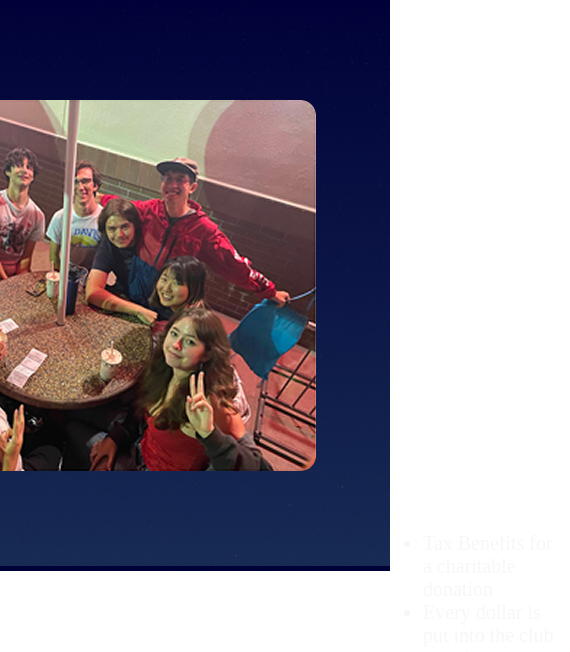
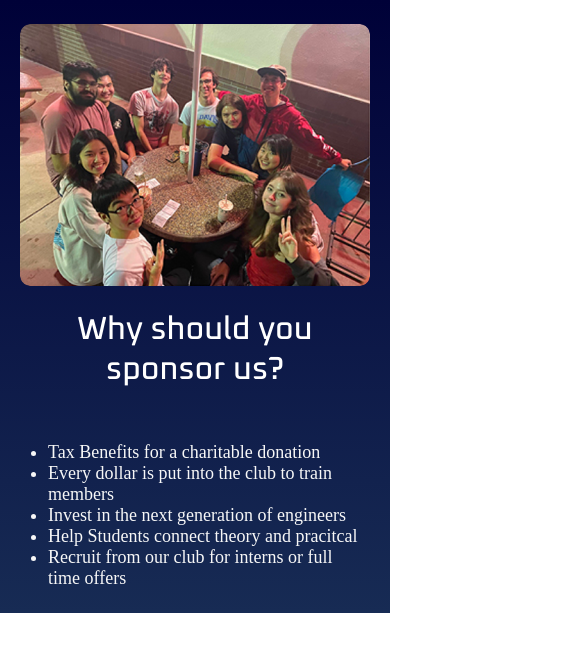
Before and after one commit to include-davis/sss, a Next.js app: page /why_sponsor_us in a window 390 px wide. Shown: the top 652 px of the page, 570 px wide, since content can reach past the window. Built offline with nearby package versions, Linux system fonts and the light colour scheme.

Commit message:
update2
Update2 with desktop and mobile

```diff
--- a/app/(pages)/why_sponsor_us/page.module.scss
+++ b/app/(pages)/why_sponsor_us/page.module.scss
@@ -4,12 +4,23 @@
     //width: 90rem;
     max-width: 90rem;
     //height: 35.375rem;
-    margin: 0 auto;
-    padding: 6.25rem  6.25rem ;
+    margin:  auto;
+    padding: 6.25rem 6.25rem 6.25rem 6.25rem ;
     align-items: flex-start;
     gap: 0.625rem;
-    background: url('/Frame 1618873348.png');
+    background: url('/public/Frame 1618873348.png') lightgray 0% 0% / 100px 100px repeat, linear-gradient(180deg, #000138 0%, #172B54 100%);
     //keep this as background
+
+    @include mixins.tablet{
+        padding: 4rem 3rem 0 3rem;
+        margin:auto;
+    }
+
+    @include mixins.phone {
+        padding: 1.5rem 1.25rem;
+        background: var(--Blue-Gradient, linear-gradient(180deg, #000138 0%, #172B54 100%));
+        margin:auto;
+    }
 
 }
 
@@ -21,6 +32,16 @@
     gap: 4.6875rem;
     //flex-shrink: 0;
     //not necessary align-self: stretch;
+
+    @include mixins.tablet {
+        flex-direction: column;
+        gap: 2rem;
+    }
+
+    @include mixins.phone{
+        width:100%;
+        gap:1.5rem;
+    }
 }
 
 .textContainer{
@@ -31,6 +52,15 @@
     align-items: center;
     gap: 2rem;
     //for title and texts
+
+    @include mixins.tablet{
+        width: 100%;
+        height: auto;
+    }
+
+    @include mixins.phone{
+        gap:1.5rem;
+    }
 }
 
 .SponsorUsTitle {
@@ -43,6 +73,10 @@
     font-weight: 500;
     line-height: normal;
     margin:0 0 1rem 0;
+
+    @include mixins.phone{
+        font-size: 2rem;
+    }
 }
 
 .benefit{
@@ -60,6 +94,11 @@
     line-height: normal;
     margin:0.75rem;
     margin-bottom: 0;
+
+    @include mixins.phone{
+        font-size: 1.125rem;
+        padding-left: 1rem;
+    }
 }
 
 .picture{
@@ -69,6 +108,12 @@
     border-radius: 0.9375rem;
 
     //background: url('/Mask-group_1.png');
+    @include mixins.phone {
+        width: 100%;
+        height: auto;
+        //aspect-ratio: 167 / 125;
+        border-radius: 0.625rem;
+    }
 
 
 }
```
Also changed, not shown: app/(pages)/why_sponsor_us/page.jsx (indentation only).
